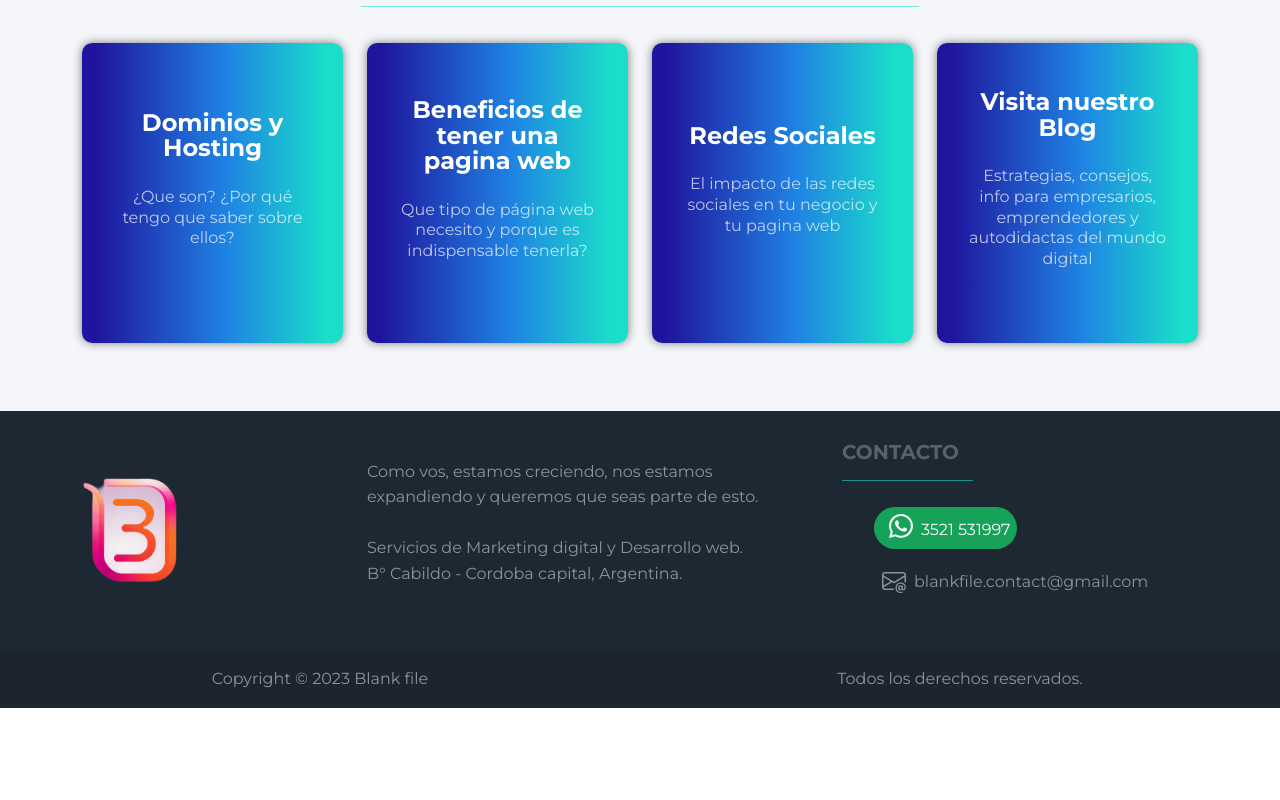
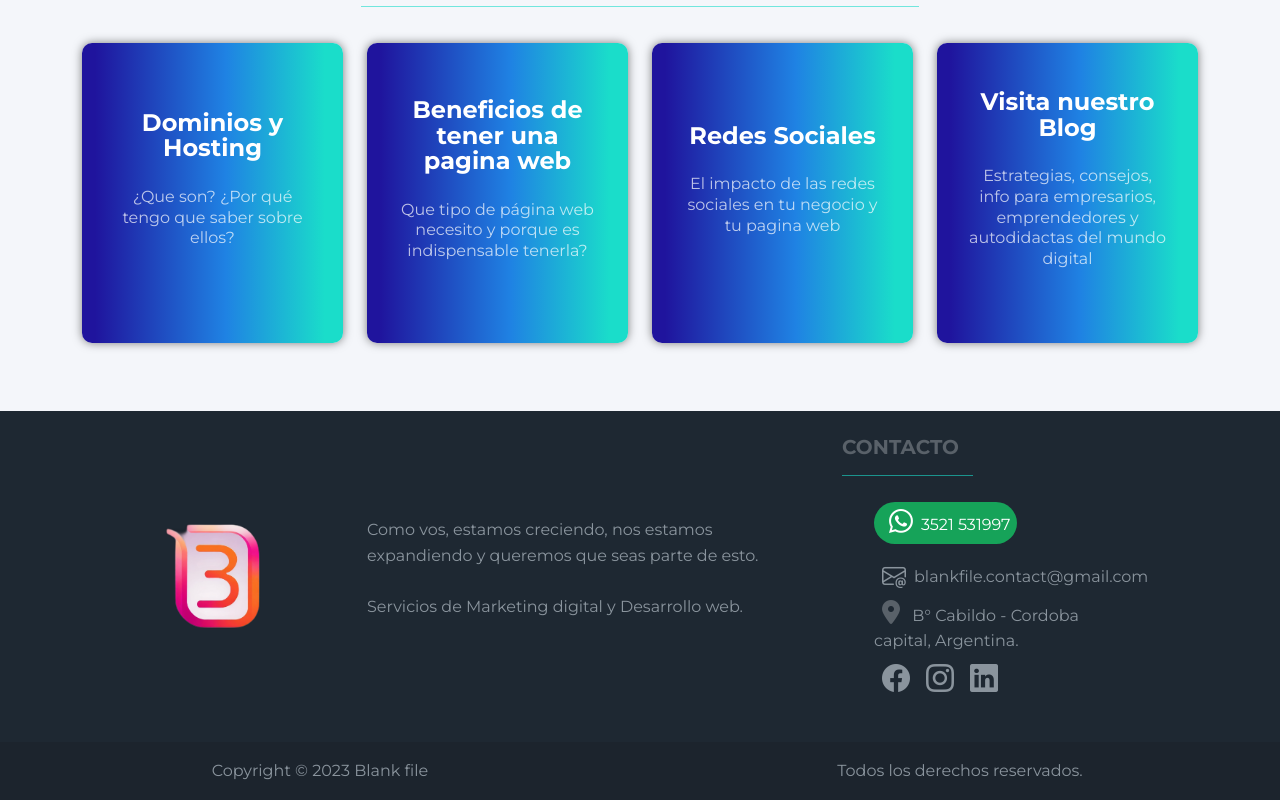
Before and after one commit to blankfiledesign/mi-web-blanca, a plain HTML site: page index.html in a window 1280 px wide. Shown: the part 3635-4435 px from the top of the page. Before the commit the page ends 4343 px from the top, so only its background shows below. Drawn offline with nearby package versions, Linux system fonts and the light colour scheme.

Commit message:
footer- oficina prueba

```diff
--- a/index.html
+++ b/index.html
@@ -10,7 +10,7 @@
     <meta name="title" content="Blank file">
     <meta name="description" content="Blank_File | Crearemos una presencia digital única y atractiva que refleje la identidad de tu marca. Contactate">
 
-    <meta name="keywords" content="blank file, crear pagina web, diseño web, blank_, quien crea paginas web, paginas web, sitios web, index ">
+    <meta name="keywords" content="blank file, crear pagina web, diseño web en cordoba, diseño web, blank_, quien crea paginas web, paginas web, sitios web, index ">
 
 
     <meta name="author" content="Blank file">
@@ -551,7 +551,15 @@
 </main>
 
 <!--footer-->
+ <footer class="footer">
+  <div class="footer-main">
 
+  </div>
+  <div class="footer-copy">
+
+  </div>
+
+ </footer>
 <footer class="">
     <div class="container footer ">
         <div class="row pt-4 pb-4 foot">
@@ -564,8 +572,7 @@
                    <br>
                    <br>
 
-                    Servicios de Marketing digital y Desarrollo web. <br>
-                    B° Cabildo - Cordoba capital, Argentina.
+                    Servicios de Marketing digital y Desarrollo web.
                 </p>
             </div>
 
@@ -580,8 +587,15 @@
                 <li>
                   <a href="mailto:blankfile.contact@gmail.com"><i class="bi bi-envelope-at px-2 fs-4"></i>blankfile.contact@gmail.com</a>
                 </li>
-                <li></li>
-                <li></li>
+                <li>
+                  <i class="fas fa-map-marker-alt px-2  fs-4" style="color: #596169;"> </i> B° Cabildo - Cordoba capital, Argentina.
+                </li>
+                <li style="display: flex;">
+                  <a class="facebook" href="https://www.facebook.com/blankfiledd" target="_blank"><i class="bi bi-facebook px-2  fs-3"></i></a>
+                  <a class="inst" href="https://www.instagram.com/blankfileweb/" target="_blank"><i class="bi bi-instagram px-2 fs-3"></i></a>
+                  <a class="in" href="https://www.linkedin.com/in/blank-file-dise%C3%B1o-web-776462289/" target="_blank"><i class="bi bi-linkedin px-2 fs-3"></i></a>
+
+                </li>
               </ul>
 
 
--- a/styles/style.css
+++ b/styles/style.css
@@ -711,13 +711,16 @@ footer{
   color:#8a949d;
 }
 
+.foot{
+  display: flex;
+  align-items: center;
 
-.foot{
-  align-items: center;
 }
 
 footer img{
+  display: flex;
   width: 6em;
+  margin: auto;
 }
 
 
```
